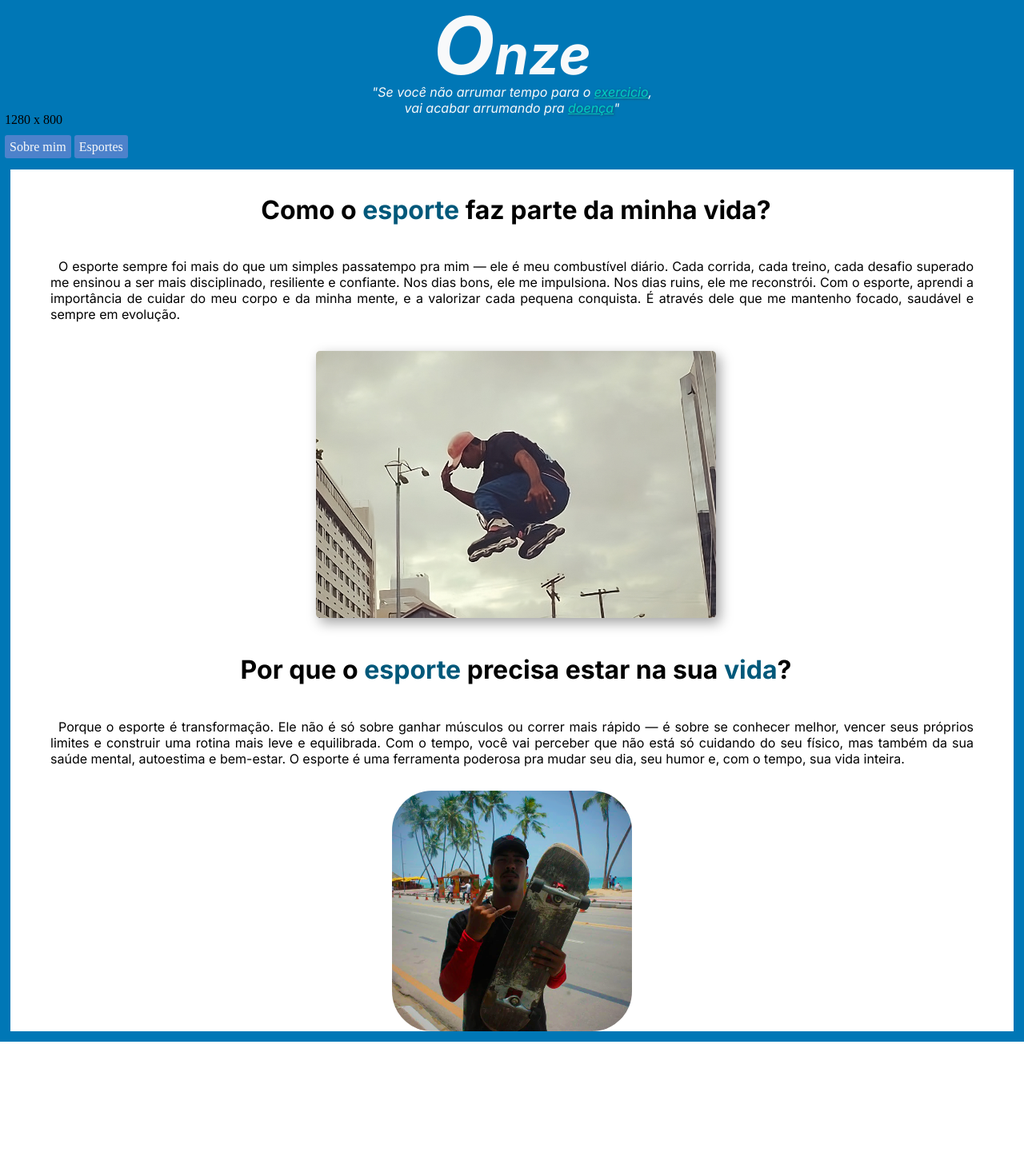
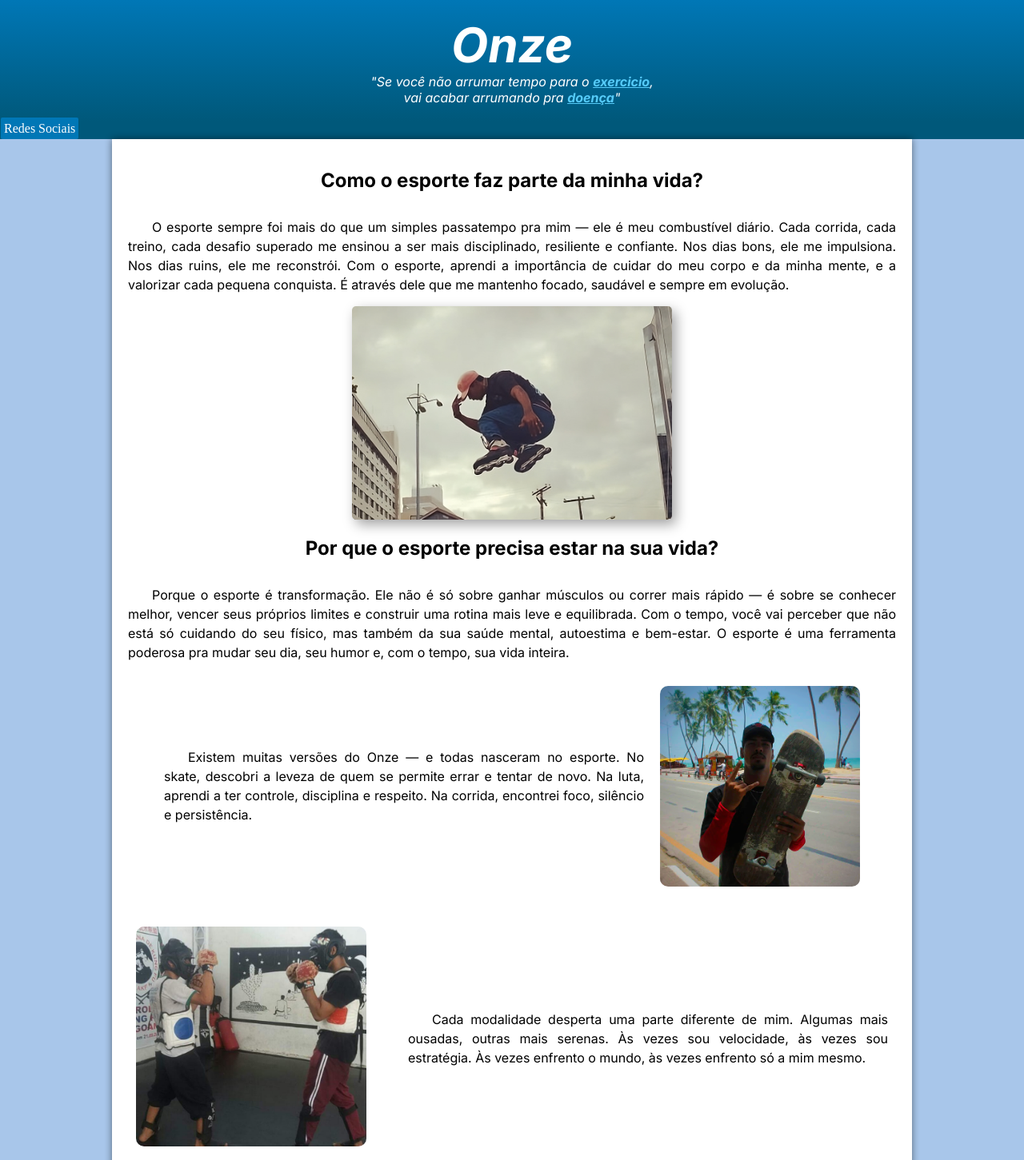
Before and after one commit to JViktor-dev/Onze-Project, a plain HTML site: page index.html in a window 1280 px wide. Shown: the top 1451 px of the page at 80% size. Before the commit the page ends 1303 px from the top, so only its background shows below. Drawn offline with Linux system fonts and the light colour scheme; a web font is replaced by a local one.

Commit message:
Repaginada na pagina

```diff
--- a/index.html
+++ b/index.html
@@ -1,29 +1,32 @@
 <!DOCTYPE html>
 <html lang="pt-br">
+
 <head>
-    <meta charset="UTF-8">
-    <meta name="viewport" content="width=device-width, initial-scale=1.0">
-    <link rel="shortcut icon" href="/imagens/favicon.ico" type="image/x-icon">
-    <link rel="stylesheet" href="style.css">
-    <title>Onze</title>
+    <meta charset="UTF-8" />
+    <meta name="viewport" content="width=device-width, initial-scale=1.0" />
+    <link rel="shortcut icon" href="/imagens/favicon.ico" type="image/x-icon" />
+    <title>Onze | Home Page</title>
+    <link rel="stylesheet" href="style2.css" />
 </head>
-<body id="body">
+<body>
     <header>
-            <h1 id="TituloCabecario"><span id="O">O</span>nze</h1>
-
-            <p id="FraseMotivacional">"Se você não arrumar tempo para o <span id="exercicio" class="destaque">exercicio</span>,
-                vai acabar arrumando pra <span class="destaque">doença</span>"
-                <p id="resolucao">Janela</p>
-            <nav id="menucabecario">
-                <a id="sobremim" href="#">Sobre mim</a>
-                <a id="esportes"  href="#">Esportes</a>
+        <h1 class="TituloCabecario">
+            <span class="letraM">O</span>nze
+        </h1>
+        <p>
+            "Se você não arrumar tempo para o <strong class="destaque">exercicio</strong>, <br>vai acabar arrumando pra <strong class="destaque">doença</strong>"
+        </p>
+    </header>
+    <nav class="menu">
+        <a href="#" class="menuBtn">Redes Sociais</a>
     </nav>
-       </header>
+    <!-- <p id="resolucao">resolucao</p> -->
     <main>
-        <h1 id="esporteEvida" class="conteudo">
-            Como o <span class="destaqueTitulos">esporte</span> faz parte da minha vida?
+        <article>
+            <h1 class="titulos">
+                Como o esporte faz parte da minha vida?
             </h1>
-        <p class="conteudo" id="conteudoesporte1">
+                <p class="paragrafos">
                 O esporte sempre foi mais do que um simples passatempo pra mim — ele é meu combustível diário. Cada corrida, cada treino, cada desafio superado me ensinou a ser mais disciplinado, resiliente e confiante. Nos dias bons, ele me impulsiona. Nos dias ruins, ele me reconstrói. Com o esporte, aprendi a importância de cuidar do meu corpo e da minha mente, e a valorizar cada pequena conquista. É através dele que me mantenho focado, saudável e sempre em evolução.
                 </p>
         <div class="conteudo" id="foto11">
@@ -33,17 +36,38 @@
                 <img src="./imagens/fotos11/salto-alto-com-patins-1280x600.png.png" alt="">
             </picture>
         </div>
-        <h1 class="conteudo">
-            Por que o <span class="destaqueTitulos">esporte</span> precisa estar na sua <span class="destaqueTitulos">vida</span>?
-        </h1>
-        <p class="conteudo" id="conteudoEsporte2">
+                <h2 class="titulos">
+                    Por que o esporte precisa estar na sua vida?
+                </h2>
+                <p>
                 Porque o esporte é transformação. Ele não é só sobre ganhar músculos ou correr mais rápido — é sobre se conhecer melhor, vencer seus próprios limites e construir uma rotina mais leve e equilibrada. Com o tempo, você vai perceber que não está só cuidando do seu físico, mas também da sua saúde mental, autoestima e bem-estar. O esporte é uma ferramenta poderosa pra mudar seu dia, seu humor e, com o tempo, sua vida inteira.
+                </p>
             <div class="container">
+                <div>
+                    <p class="texto">
+                        Existem muitas versões do Onze — e todas nasceram no esporte.
+No skate, descobri a leveza de quem se permite errar e tentar de novo.
+Na luta, aprendi a ter controle, disciplina e respeito.
+Na corrida, encontrei foco, silêncio e persistência.
+
+                    </p>
+                </div>
                 <div class="imagem-sobreposta">
                     <img src="imagens/fotos11/onze-com-skate-na-mao2.png" class="fundo" alt="">
                     <img src="imagens/fotos11/onze-com-skate-na-mao.png" class="pessoa" alt="">
             </div>
         </div>
+        <div class="container">
+            <div>
+                <img class="boxe" src="imagens/fotos11/boxe.jpeg" alt="">
+            </div>
+            <p class="texto">
+                Cada modalidade desperta uma parte diferente de mim. Algumas mais ousadas, outras mais serenas. Às vezes sou velocidade, às vezes sou estratégia. Às vezes enfrento o mundo, às vezes enfrento só a mim mesmo.
+            </p>
+        </div>
+        </article>
     </main>
-    <script src="script.js"></script>
+    <script src="script2.js"></script>
+</body>
+
 </html>
--- /dev/null
+++ b/script2.js
@@ -0,0 +1,32 @@
+const sobremim = document.getElementById('sobremim');
+const esportes = document.getElementById('esportes');
+const resolucao = document.getElementById('resolucao');
+const imgOnze = document.getElementById('foto11');
+const body = document.getElementById('body')
+// setInterval(() => {
+//   resolucao.innerText = window.innerWidth + " x " + window.innerHeight;
+// }, 1);
+
+const fundo = document.querySelector('.fundo')
+const pessoa = document.querySelector('.pessoa')
+
+function transicaoImagem(){
+  pessoa.style.transition = 	"all 0.7s ease";
+  fundo.style.transition = 	"all 0.7s ease";
+  fundo.style.filter = 'grayscale(100%) blur(2px)';
+  pessoa.style.transform = 'scale(1.2)'
+  fundo.style.borderRadius = "90px";
+}
+function resetarImagem(){
+  pessoa.style.transition = 	"all 0.7s ease";
+  fundo.style.transition = 	"all 0.7s ease";
+  fundo.style.filter = 'grayscale(0%) blur(0px)';
+  pessoa.style.transform = 'scale(1.00)'
+  fundo.style.borderRadius = "0px";
+}
+pessoa.addEventListener('mouseenter', transicaoImagem)
+pessoa.addEventListener('click', transicaoImagem)
+
+
+pessoa.addEventListener('mouseleave', resetarImagem)
+pessoa.addEventListener('touchend', resetarImagem)
--- a/style.css
+++ b/style.css
@@ -18,8 +18,7 @@
 }
 
 main{
-  border: 13px solid var(--cor1);
-
+  border: 10px solid var(--cor1);
 }
 
 body{
@@ -128,6 +127,7 @@ header{
 }
 
 .container {
+  padding: 10px;
   display: flex;
   justify-content: center;
   align-items: center;
--- /dev/null
+++ b/style2.css
@@ -0,0 +1,181 @@
+@charset "UTF-8";
+
+@import url('https://fonts.googleapis.com/css2?family=Inter:ital,opsz,wght@0,14..32,100..900;1,14..32,100..900&display=swap');
+
+@import url('https://fonts.googleapis.com/css2?family=Bebas+Neue&family=Inter:ital,opsz,wght@0,14..32,100..900;1,14..32,100..900&family=Signika+Negative:wght@300..700&display=swap');
+
+:root{
+  --cor1: #0077B6;
+  --cor2: #4F83CC;
+  --cor3: #A8C6EA;
+  --cor4: #00587A;
+  --cor5: #56CBF9;
+  --cor6: #7FBEEB;
+  /* destaques */
+    --cor7: #4CAF50;
+    --cor8: #FF6B6B;
+}
+.destaque{
+  font-weight: bolder;
+  text-decoration: underline;
+  color: var(--cor5);
+}
+* {
+  margin: 0;
+  padding: 0;
+  box-sizing: border-box;
+}
+body{
+  background-color: var(--cor3);
+}
+header{
+  text-align: center;
+  background-image: linear-gradient(to bottom, var(--cor1), var(--cor4));
+  padding: 20px;
+  color: white;
+  font-family: "Inter";
+  font-style: italic;
+}
+
+.TituloCabecario{
+  font-size: 60px;
+}
+
+.menu{
+
+  background-color: var(--cor4);
+  padding-bottom: 4px;
+}
+.menuBtn{
+  transition: all 0.3s;
+  background-color: var(--cor1);
+  text-decoration: none;
+  color: white;
+  padding: 5px 4px;
+  margin: 1px;
+  border-radius: 2px;
+}
+.menuBtn:hover{
+  background-color: rgba(255, 255, 255, 0.37);
+  color: var(--cor1);
+}
+main{
+    min-width: 300px;
+    max-width: 1000px;
+    background-color: white;
+    margin: auto;
+    margin-bottom: 30px;
+    padding: 20px;
+    box-shadow: 0px 0px 10px rgba(0, 0, 0, 0.486);
+    border-bottom-left-radius: 10px;
+    border-bottom-right-radius: 10px;
+}
+
+main p{
+    margin: 15px 0px;
+    text-align: justify;
+    text-indent: 30px;
+    font-size: 1em;
+    line-height: 1.5em;
+    font-family: 'inter';
+}
+.titulos{
+  text-align: center;
+  font-family: 'inter';
+  padding: 17px 0px;
+}
+
+
+.conteudo{
+  text-align: center;
+}
+#foto11{
+  transition: transform 0.3s ease;
+    img {
+        border-radius: 5px;
+  box-shadow: 5px 6px 16px #0000005e;
+  width: 60%;
+  height: auto;
+
+}
+
+}
+
+@media (max-width: 924px) {
+  #foto11 img {
+    width: 100%;
+    max-width: 300px;
+  }
+}
+
+@media (min-width: 925px) and (max-width: 1306px) {
+  #foto11 img {
+    max-width: 400px;
+  }
+}
+
+@keyframes appear{
+  from{
+    opacity: 0;
+    scale: 0.5;
+  }
+  to{
+    opacity: 1;
+    scale: 1;
+  }
+}
+.container{
+  display: flex;
+  gap: 20px;
+  align-items: center;
+  justify-content: center;
+  flex-wrap: nowrap; /* permite quebrar em telas pequenas */
+  margin: 30px 0;
+}
+
+.texto{
+max-width: 600px;
+  height: auto;
+  flex-shrink: 1;
+  flex-grow: 2;
+}
+.container{
+  animation: appear linear;
+  animation-timeline: view();
+  animation-range: entry 0% cover 25%;
+}
+.container {
+  padding: 10px;
+  display: flex;
+  justify-content: center;
+  align-items: center;
+  margin-top: 20px;
+}
+
+.imagem-sobreposta {
+  position: relative;
+  width: 250px;
+  overflow: hidden;
+  border-radius: 10px;
+}
+
+
+.fundo,
+.pessoa {
+
+  width: 100%;
+  height: auto;
+  display: block;
+}
+
+.pessoa {
+  position: absolute;
+  top: 0;
+  left: 0;
+}
+
+.boxe{
+  border-radius: 10px;
+  max-width: 90%;
+  height: auto;
+}
```
Also changed, not shown: index1.html (added, +49 -0 lines). Lines whose indentation alone changed are shown as unchanged.
